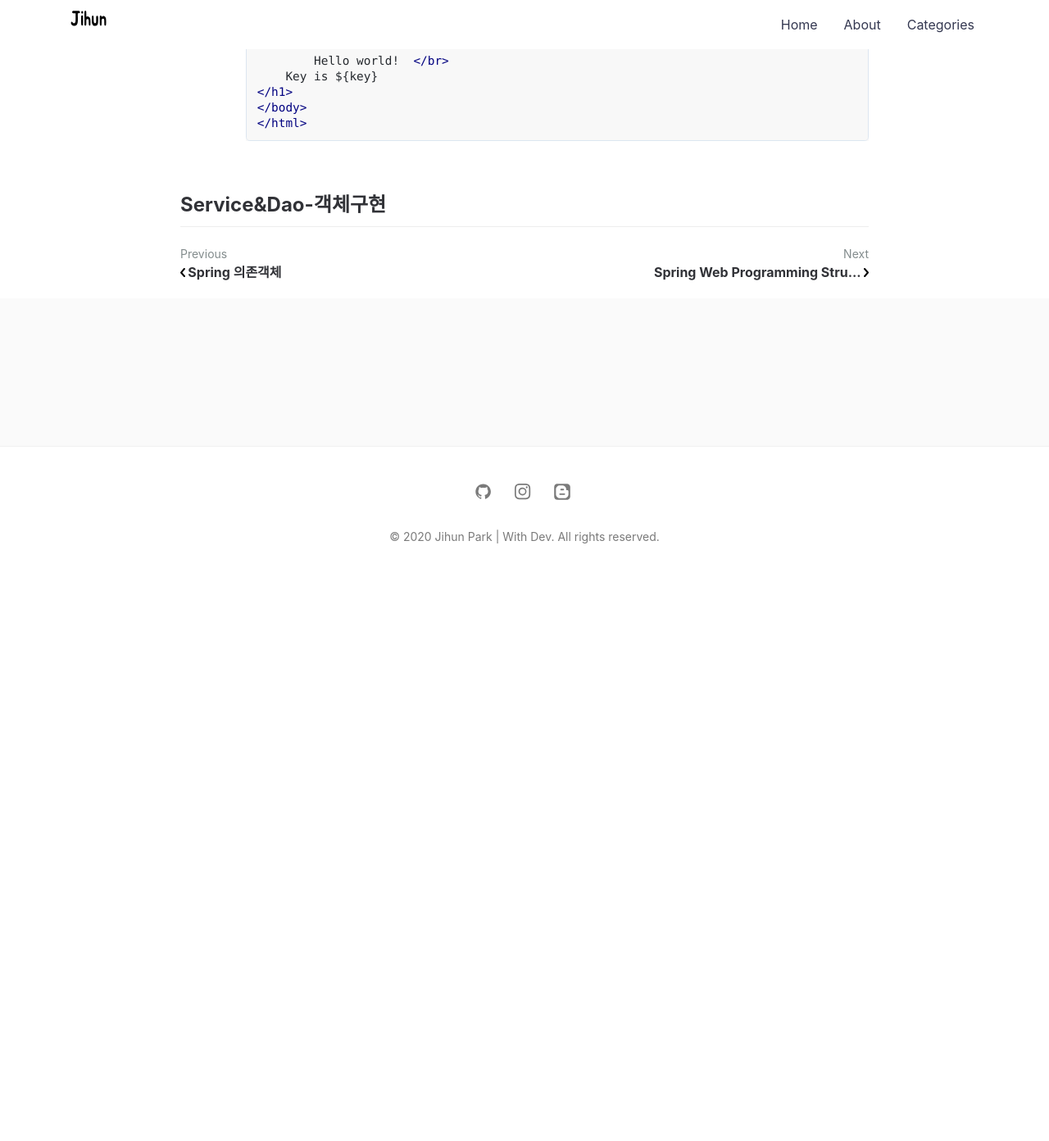
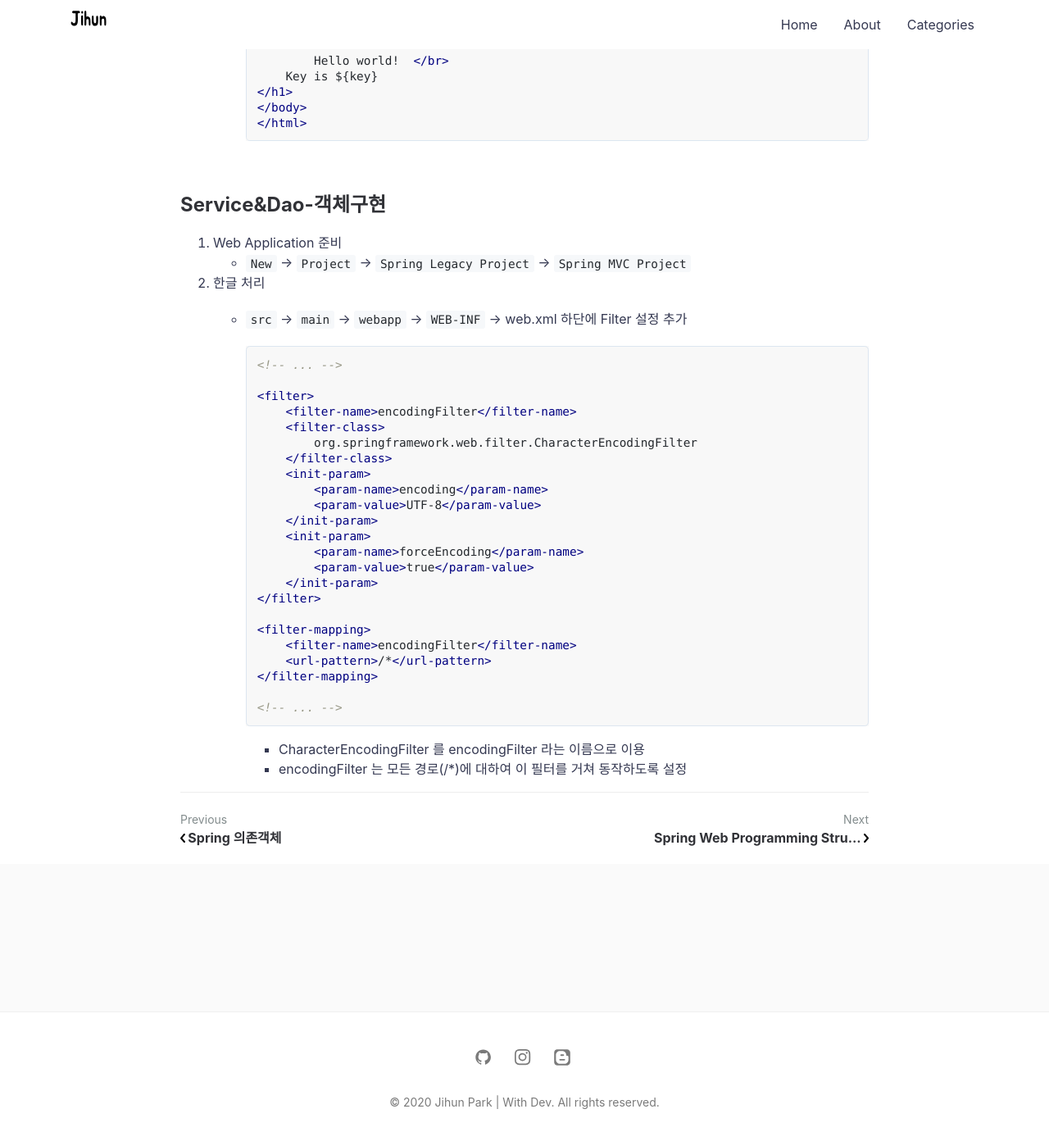
Before and after one commit to jihunparkme/jihunparkme.github.io, a Jekyll site: the page built from _posts/2020-06-26-Spring-설정-및-구현.md, in a window 1280 px wide and 1400 px high, scrolled down 17952 px. Shown: the top 1392 px of the window at 82% size. Built offline with Jekyll 4.4.1, drawn with Linux system fonts in a browser that asks for light colours; comment, search, counter and statistics services are not loaded; before the commit the page ends 18662 px from its top, so only the background shows below that; some of the changed text lies outside the part shown.

Commit message:
Edit: add contents

````diff
--- a/_posts/2020-06-26-Spring-설정-및-구현.md
+++ b/_posts/2020-06-26-Spring-설정-및-구현.md
@@ -723,3 +723,39 @@ featured-img: spring
 <br/>
 
 ## Service&Dao-객체구현
+
+1. Web Application 준비
+   - `New` -> `Project` -> `Spring Legacy Project` -> `Spring MVC Project`
+
+2. 한글 처리
+
+   - `src` -> `main` -> `webapp` -> `WEB-INF` -> web.xml 하단에 Filter 설정 추가
+
+     ```xml
+     <!-- ... -->
+
+     <filter>
+         <filter-name>encodingFilter</filter-name>
+         <filter-class>
+         	org.springframework.web.filter.CharacterEncodingFilter
+         </filter-class>
+         <init-param>
+             <param-name>encoding</param-name>
+             <param-value>UTF-8</param-value>
+         </init-param>
+         <init-param>
+             <param-name>forceEncoding</param-name>
+             <param-value>true</param-value>
+         </init-param>
+     </filter>
+
+     <filter-mapping>
+         <filter-name>encodingFilter</filter-name>
+         <url-pattern>/*</url-pattern>
+     </filter-mapping>
+
+     <!-- ... -->
+     ```
+
+     - CharacterEncodingFilter 를 encodingFilter 라는 이름으로 이용
+     - encodingFilter 는 모든 경로(/*)에 대하여 이 필터를 거쳐 동작하도록 설정
````
